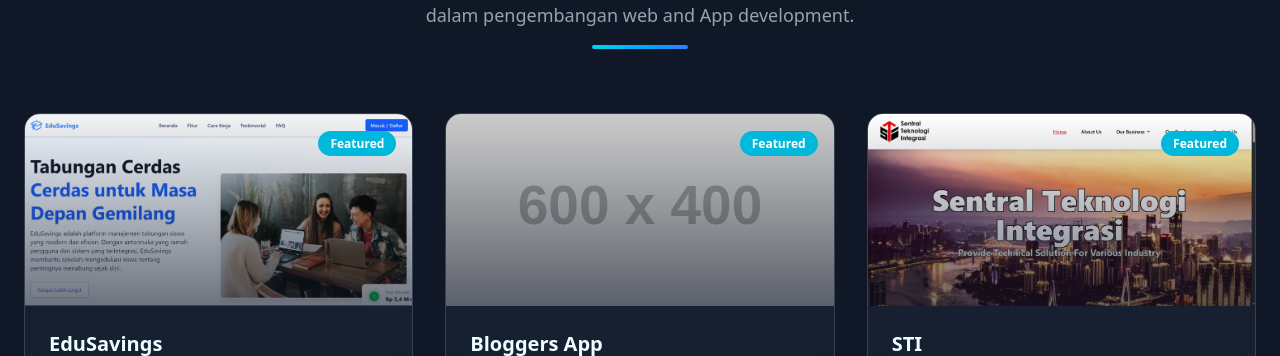
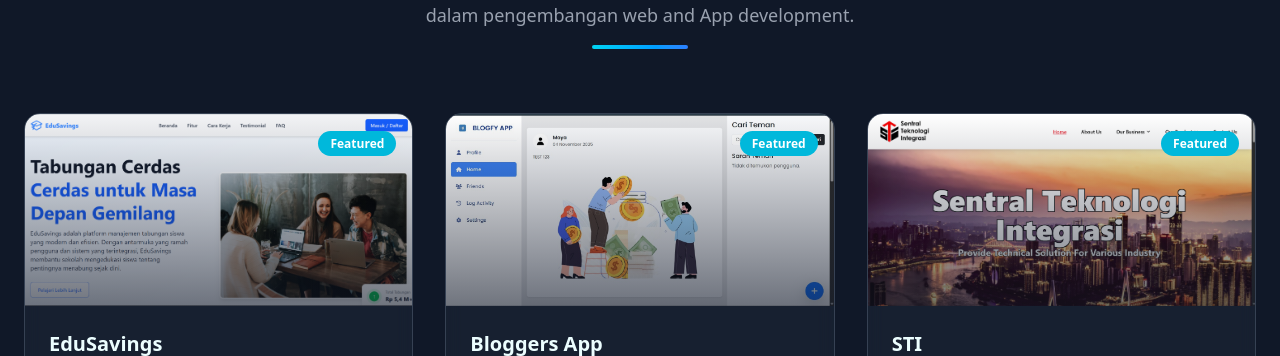
Before and after one commit to CarlesWebDev/PortoFolio, a React (Vite) app: page / in a window 1280 px wide. Shown: the part 2487-2843 px from the top of the page. Built offline with nearby package versions, Linux system fonts and the light colour scheme.

Commit message:
feat:add image

```diff
--- a/src/App.tsx
+++ b/src/App.tsx
@@ -5,6 +5,7 @@
 import STI from "./assets/STI.png";
 import AAP from "./assets/AAP.png";
 import TIM from "./assets/TIM.png";
+import BLOGFY from './assets/BLOGFY.jpg'
 import MobileApps from "./assets/MobileApps.png";
 
 export default function App() {
@@ -270,7 +271,7 @@
               {
                 title: "Bloggers App",
                 desc: "Bloggers App adalah aplikasi berbasis web yang memungkinkan pengguna untuk membuat, membaca, mengedit, dan menghapus artikel blog mereka secara mudah dan interaktif.",
-                img: "https://placehold.co/600x400/1F2937/93C5FD?text=Not+Image",
+                img: BLOGFY,
                 tags: ["Bootstrap", "Laravel 11", "Mysql"],
                 code: "https://gitlab.com/oo5832246/blogger",
               },
```
Also changed, not shown: src/assets/BLOGFY.jpg (added).
